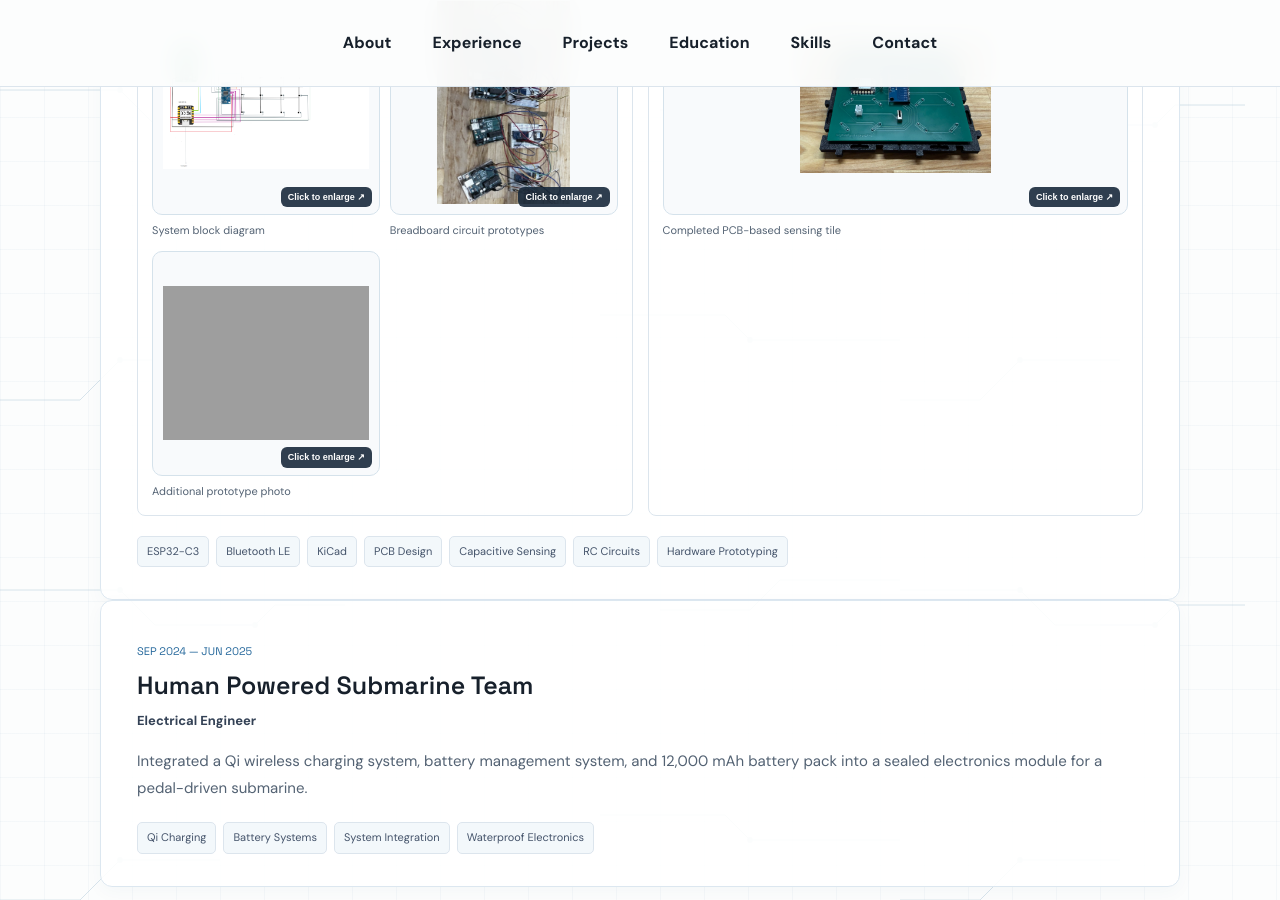
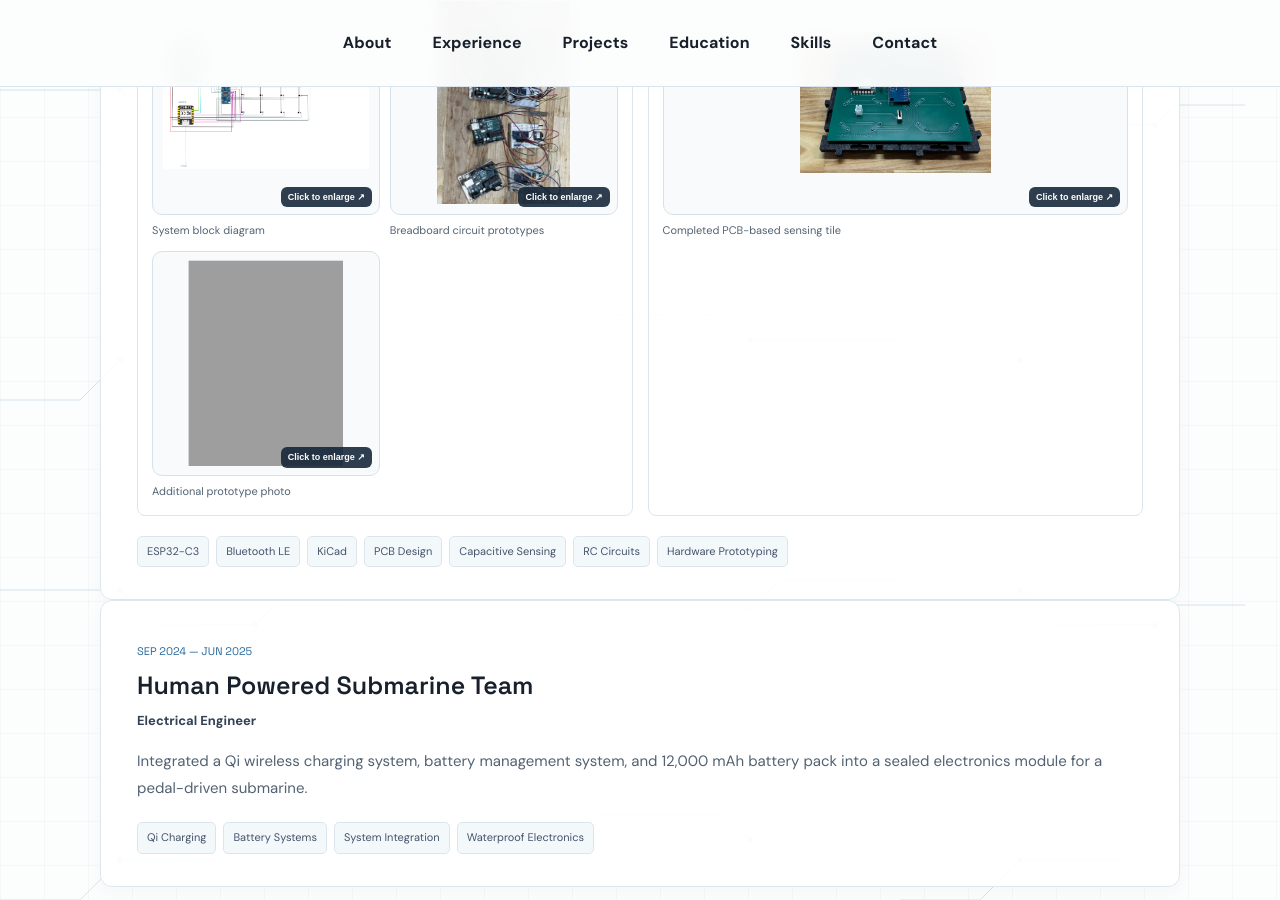
Before and after one commit to AdityaManivel/AdityaManivel.github.io, a Jekyll site: the page index.html, which Jekyll copies as it is, in a window 1280 px wide and 900 px high, scrolled down 3887 px. Built offline with Jekyll 4.4.1, drawn with Linux system fonts in a browser that asks for light colours; grey boxes are pictures that could not be loaded.

Commit message:
Rotate additional lab prototype image in gallery and enlarged viewer

```diff
--- a/index.html
+++ b/index.html
@@ -120,7 +120,7 @@
             <div class="prototype-images">
               <figure><button class="husky-photo-button lab-zoom-button" type="button" data-lightbox-open data-image-src="assets/system-block-diagram.svg" data-image-alt="Block diagram of the initial capacitive sensing architecture" aria-label="Enlarge system block diagram"><img src="assets/system-block-diagram.svg" alt="Block diagram of the initial capacitive sensing architecture" loading="lazy"><span class="photo-hint">Click to enlarge ↗</span></button><figcaption>System block diagram</figcaption></figure>
               <figure><button class="husky-photo-button lab-zoom-button" type="button" data-lightbox-open data-image-src="assets/prototyping.svg" data-image-alt="Breadboard circuits used during capacitive sensing prototyping" aria-label="Enlarge breadboard circuit prototypes"><img src="assets/prototyping.svg" alt="Breadboard circuits used during capacitive sensing prototyping" loading="lazy"><span class="photo-hint">Click to enlarge ↗</span></button><figcaption>Breadboard circuit prototypes</figcaption></figure>
-              <figure><button class="husky-photo-button lab-zoom-button" type="button" data-lightbox-open data-image-src="assets/IMG_4574.jpeg" data-image-alt="Additional Programmable Matter Lab prototyping photo" aria-label="Enlarge additional prototyping photo"><img src="assets/IMG_4574.jpeg" alt="Additional Programmable Matter Lab prototyping photo" loading="lazy"><span class="photo-hint">Click to enlarge ↗</span></button><figcaption>Additional prototype photo</figcaption></figure>
+              <figure><button class="husky-photo-button lab-zoom-button lab-rotated" type="button" data-lightbox-open data-image-rotate="-90" data-image-src="assets/IMG_4574.jpeg" data-image-alt="Additional Programmable Matter Lab prototyping photo" aria-label="Enlarge additional prototyping photo"><img src="assets/IMG_4574.jpeg" alt="Additional Programmable Matter Lab prototyping photo" loading="lazy"><span class="photo-hint">Click to enlarge ↗</span></button><figcaption>Additional prototype photo</figcaption></figure>
             </div>
           </section>
           <section class="phase-panel final-panel">
```
